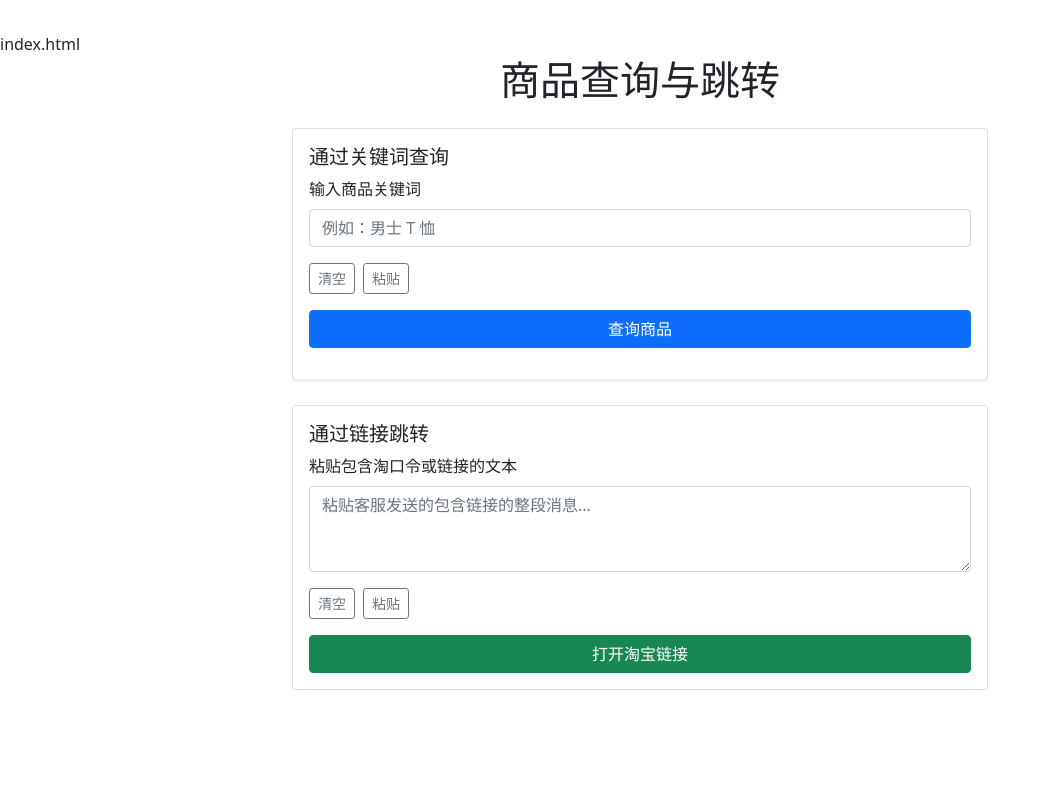
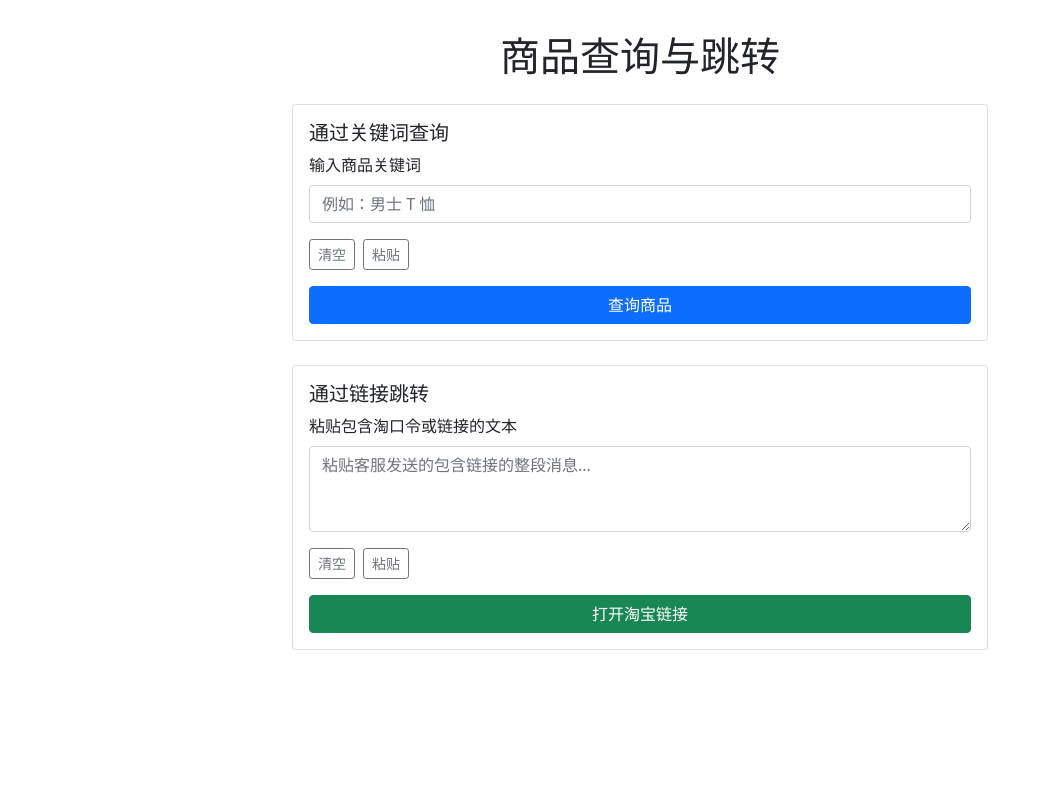
Before and after one commit to syhien/tb-bot, a Flask app: page / in a window 1280 px wide. Shown: the whole page, without its empty margins (0-1050 px from the left). Run offline with Flask 3, Linux system fonts and the light colour scheme.

Commit message:
移除多余的文件名注释

```diff
--- a/templates/index.html
+++ b/templates/index.html
@@ -1,4 +1,3 @@
-index.html
 <!DOCTYPE html>
 <html lang="en">
 <head>
--- a/templates/result.html
+++ b/templates/result.html
@@ -1,4 +1,3 @@
-result.html
 <!DOCTYPE html>
 <html lang="en">
 <head>
```
